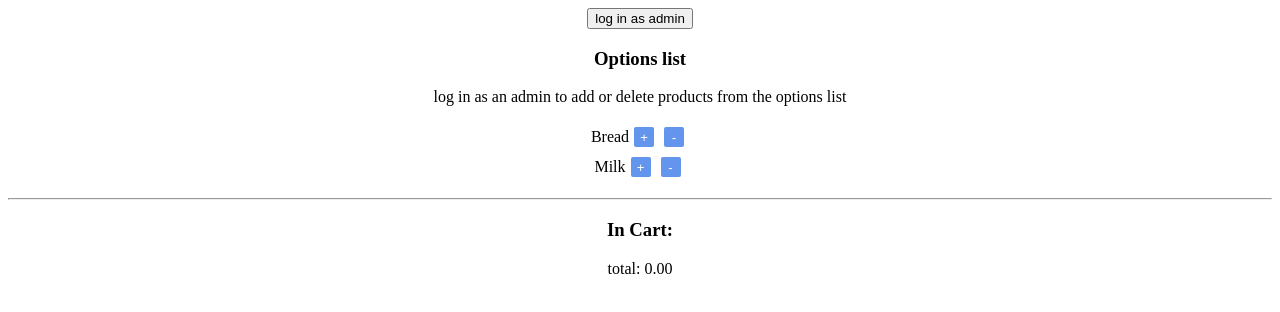
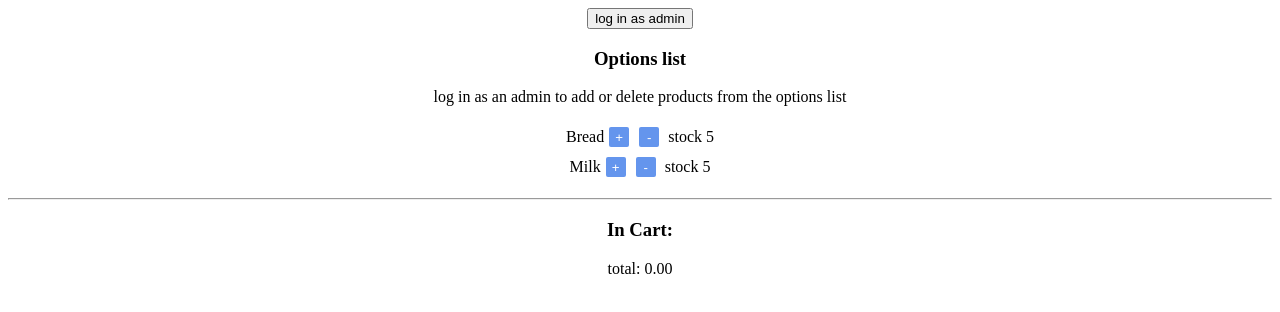
Before and after one commit to woodenchops/client, a React (Create React App) app: page / in a window 1280 px wide. Shown: the top 312 px of the page. Built offline with nearby package versions, Linux system fonts and the light colour scheme.

Commit message:
add stock to products

```diff
--- a/src/components/AddItemForm.jsx
+++ b/src/components/AddItemForm.jsx
@@ -42,7 +42,7 @@ const AddItemForm = ({addItemToOptionsList, admin}) => {
                 <label htmlFor="price">Enter item price</label>
                 <input type="number" name="price" id="price" value={product.price} onChange={handleInputChange}/><br></br>
                 <label htmlFor="stock">Enter item stock qty</label>
-                <input type="number" name="stock" id="stock" value={product.price} onChange={handleInputChange}/><br></br>
+                <input type="number" name="stock" id="stock" value={product.stock} onChange={handleInputChange}/><br></br>
                 <button onClick={(e) => { handleAddItem(e) }}>Add item</button>
             </form>
         </>
--- a/src/components/List.jsx
+++ b/src/components/List.jsx
@@ -2,7 +2,7 @@ import React, {useState, useCallback} from 'react';
 import EditListItem from './EditListIem';
 import classes from '../styles/Buttons/Buttons.module.css';
 
-const List = ({name, price, count, addOneMoreToCart, deleteOneMoreFromCart, itemId, saveItemName, deleteItemFromOptionList, admin}) => {
+const List = ({name, price, count, stock, addOneMoreToCart, deleteOneMoreFromCart, itemId, saveItemName, deleteItemFromOptionList, admin}) => {
 
 
     const [editMode, setEditMode] = useState(false);
@@ -26,8 +26,8 @@ const List = ({name, price, count, addOneMoreToCart, deleteOneMoreFromCart, item
         defaultListLayout = (
             <>
                 <span name={name}>{name}</span>
-                <button onClick={() => addOneMoreToCart(itemId, price)}>+</button>
-                <button onClick={ () => deleteOneMoreFromCart(itemId, price, count) }>-</button>
+                <button disabled={stock === 0} onClick={() => addOneMoreToCart(itemId, price, stock)}>+</button>
+                <button onClick={ () => deleteOneMoreFromCart(itemId, price, count) }>-</button> stock <span>{stock}</span>
             </>
         )
     }
--- a/src/components/Selection.jsx
+++ b/src/components/Selection.jsx
@@ -14,6 +14,7 @@ const Selection = ({items, admin, saveItemName, deleteItemFromOptionList, addOne
               admin={admin}
               name={item.name}
               price={item.price}
+              stock={item.stock}
               count={item.count}
               itemId={idx}
               saveItemName={saveItemName}
--- a/src/components/ShoppingCart.jsx
+++ b/src/components/ShoppingCart.jsx
@@ -1,22 +1,23 @@
 import React, {useMemo} from 'react';
-import classes from '../styles/ShoppingCart/ShoppingCart.module.css';
+// import classes from '../styles/ShoppingCart/ShoppingCart.module.css';
+
 
 const ShoppingCart = ({total, items, setTotal}) => {
 
 return (
-    <>
+    <div>
         <h3>In Cart:</h3>
         <ul>
             {useMemo(() => items && items.length > 0 && items.map((item, idx) => (
 
                 <li key={idx}>
-                    {item.count > 0 && `${item.name}  (${item.count})`}
+                    {item.count > 0 && `${item.name}  (${item.count})`} {(item.stock === 0 && <span> - None left in stock</span>)}
                 </li>
 
             )), [items])}
         </ul>
         <span>{useMemo(() => `total: ${(total < 0 ? setTotal(0) : parseFloat(total).toFixed(2))}`, [total, setTotal])}</span>
-    </>
+    </div>
 );
 }
 
--- a/src/contexts/MasterContext.jsx
+++ b/src/contexts/MasterContext.jsx
@@ -90,7 +90,8 @@ export class MasterProvider extends Component {
         }
       },
 
-      addOneMoreToCart: (id, itemPrice) => {
+      addOneMoreToCart: (id, itemPrice, stock) => {
+        if(stock > 0) {
         this.setState(prevState => {
           return {
             items: [...prevState.items.map((x, indx) =>  {
@@ -103,6 +104,8 @@ export class MasterProvider extends Component {
             total: this.state.convertTotalIntoTwoDecimals(prevState.total, itemPrice, 'ADD')
           }
         });
+      }
+
       },
 
       deleteOneMoreFromCart: (id, itemPrice, count) => {
```
